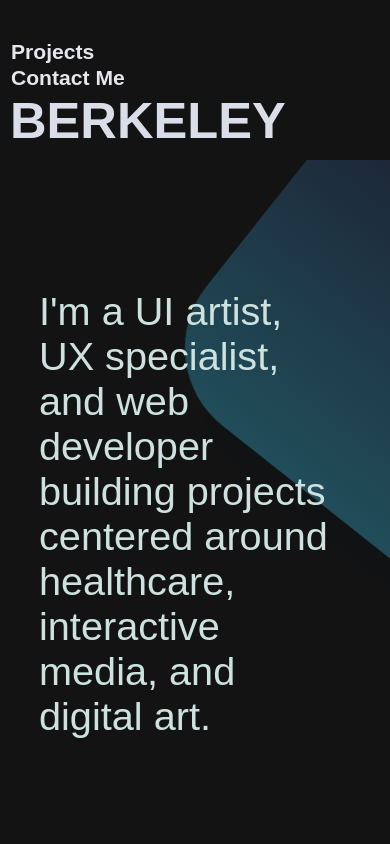
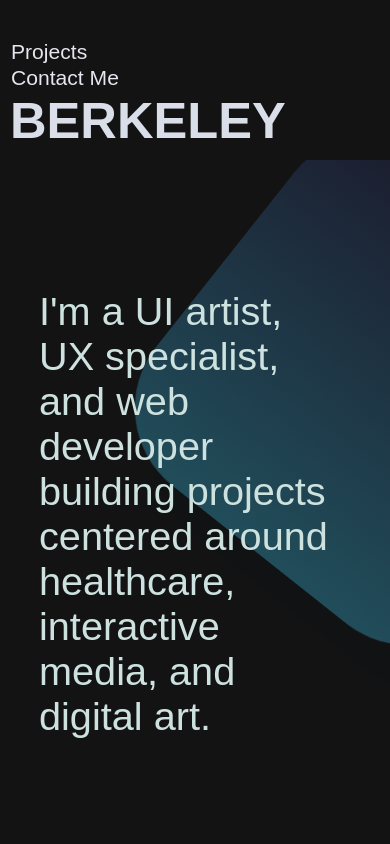
Before and after one commit to BerkeleyPoulsen/BerkeleyPoulsen.github.io, a plain HTML site: page index.html in a window 390 px wide. Shown: the top 844 px of the page. Drawn offline with nearby package versions, Linux system fonts and the light colour scheme.

Commit message:
Update index.html

```diff
--- a/index.html
+++ b/index.html
@@ -238,7 +238,7 @@ body {
     #links a{
         padding: 10px;
         border: 1px solid rgba(223, 230, 233,0);
-        font-weight: 100;
+        font-weight: 300;
         color: rgb(230, 230, 238);
         transition: 0.6s;
         text-decoration: none;
@@ -474,6 +474,7 @@ body {
             width: 100vw;
             position: relative;
             color: rgb(217, 222, 233);
+            background-color: rgb(116, 122, 128);
 
         }
         #introduction p{
@@ -538,11 +539,12 @@ body {
         }#links a{
             padding: 0px;
             float: left;
+            font-weight: 300;
             padding-right: 200px;
         }
         #rectangle4{
-            left: 230px;
-            top: 120px;
+            left: 180px;
+            top: 180px;
             z-index: -1000;
         }#title{
             padding-right: 20px;
```
